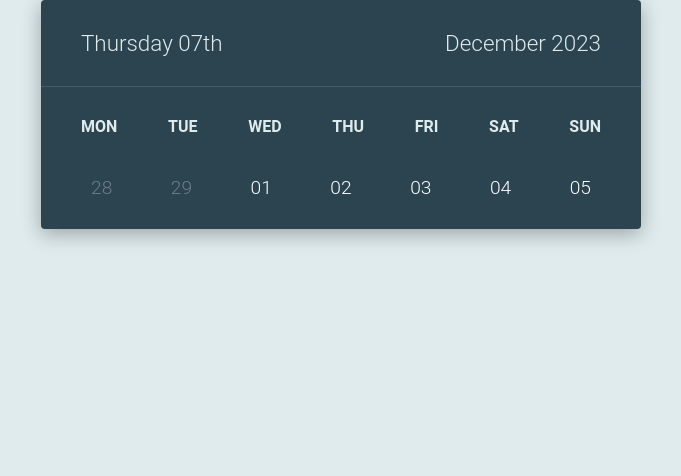
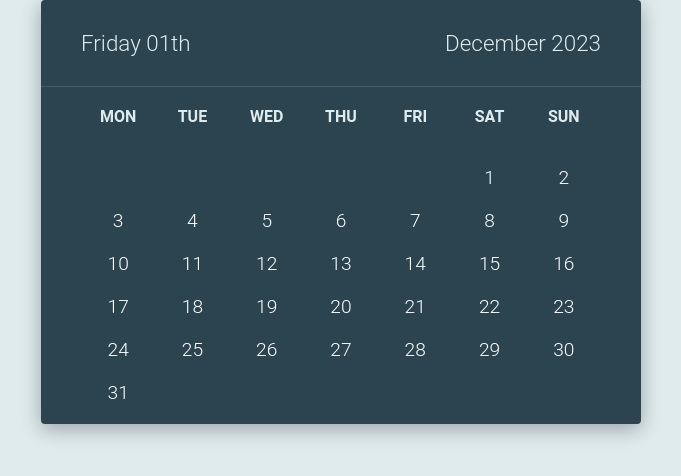
Before and after one commit to NataliaPylypenko/JavaScriptTasks, a plain HTML site: page calendar/index.html in a window 1280 px wide. Shown: the whole page, without its empty margins (299-980 px from the left). Drawn offline with Linux system fonts and the light colour scheme.

Commit message:
refactoring calendar

```diff
--- a/calendar/css/style.css
+++ b/calendar/css/style.css
@@ -56,12 +56,22 @@ body {
 
 /* Current-month */
 
-.week-days {
+.list {
+    display: flex;
+    flex-wrap: wrap;
+    font-weight: 600;
     color: #dfebed;
-    display: flex;
-    justify-content: space-between;
+    padding: 10px 40px;
+}
+.list-item {
+    width: calc(100% / 7);
+    padding: 10px;
+    text-align: center;
+}
+
+.daysOfTheWeek {
     font-weight: 600;
-    padding: 30px 40px;
+    color: #dfebed;
 }
 
 .days {
@@ -71,28 +81,9 @@ body {
 }
 
 .weeks {
-    color: #fff;
-    display: flex;
-    flex-direction: column;
-    padding: 0 40px;
-}
-
-.weeks div {
-    display: flex;
     font-size: 1.2em;
     font-weight: 300;
-    justify-content: space-between;
-    margin-bottom: 20px;
-    width: 100%;
-}
-
-.weeks span {
-    padding: 10px;
-}
-
-.weeks span.last-month,
-.weeks span.next-month {
-    opacity: .3;
+    color: #fff;
 }
 
 .weeks span.active {
@@ -100,8 +91,7 @@ body {
     border-radius: 50%;
 }
 
-.weeks span:not(.last-month):hover,
-.weeks span:not(.next-month):hover {
+.weeks span:hover {
     cursor: pointer;
     font-weight: 600;
 }
--- a/calendar/js/common.js
+++ b/calendar/js/common.js
@@ -1,35 +1,56 @@
 class Calendar {
-    constructor(element) {
+    constructor(element, year, month) {
         this.element = element;
+        this.weekDays = ['Monday', 'Tuesday', 'Wednesday', 'Thursday', 'Friday', 'Saturday', 'Sunday'];
+        this.monthNames = ['January', 'February', 'March', 'April', 'May', 'June', 'July', 'August', 'September', 'October', 'November', 'December'];
+
+        this.year = year || new Date().getFullYear();
+        this.month = month ||  new Date().getMonth();
     }
 
-    generateCalendar(currentDate, daysOfTheWeek) {
+    generateCalendar(year, month) {
+        const date = new Date(year, month);
+
+        const currentDate = {
+            day: this.weekDays[new Date().getDay() === 0 ? 6 : date.getDay() - 1],
+            number: `${this.addZero(date.getDate())}th`,
+        };
+
+        const actualDate = {
+            month: this.monthNames[date.getMonth()],
+            year: date.getFullYear()
+        };
+
+        const countOfDays = new Date(year, (month + 1), 0).getDate();
+        const firstDayOfWeek = new Date(year, month, 1).getDay();
+        const days = new Array(firstDayOfWeek).fill('').concat([...new Array(countOfDays)].map((i, idx) => idx + 1));
+
         return `
             <div class="currentDate">
               <h1>${currentDate.day} ${currentDate.number}</h1>
-          <h1>${currentDate.month} ${currentDate.year}</h1>
+              <h1>${actualDate.month} ${actualDate.year}</h1>
             </div>
 
-        <div class="daysOfTheWeek">
-          <ul class="week-days">${daysOfTheWeek.map(day => `<li>${day}</li>`).join('')}</ul>
+            <div class="daysOfTheWeek list">
+              ${this.daysOfTheWeek().map(day => `<span class="list-item">${day}</span>`).join('')}
             </div>
 
-        <div class="weeks">
-                <div>
-                    <span class="last-month">28</span>
-                    <span class="last-month">29</span>
-                    <span>01</span>
-                    <span>02</span>
-                    <span>03</span>
-                    <span>04</span>
-                    <span>05</span>
-                </div>
+            <div class="weeks list">
+                ${days.map(day =>`<span class="list-item">${day}</span>`).join('')}
             </div>
         `
     }
 
-    render(currentDate, daysOfTheWeek) {
-        this.element.innerHTML = this.generateCalendar(currentDate, daysOfTheWeek);
+    daysOfTheWeek() {
+        return this.weekDays.map(day => day.substr(0, 3).toUpperCase())
+    }
+
+    addZero(num) {
+        return num > 0 && num < 10 ? '0' + num : num;
+    }
+
+    render() {
+        this.element.innerHTML = this.generateCalendar(this.year, this.month);
     }
 }
 
@@ -38,30 +59,10 @@ class DateSelector {}
 class AppController {
     constructor(calendar) {
         this.calendar = calendar;
-        this.weekDays = ['Monday', 'Tuesday', 'Wednesday', 'Thursday', 'Friday', 'Saturday', 'Sunday'];
-        this.month = ['January', 'February', 'March', 'April', 'May', 'June', 'July', 'August', 'September', 'October', 'November', 'December'];
     }
 
     initialize() {
-        this.calendar.render(this.getCurrentDate(), this.daysOfTheWeek());
-    }
-
-    getCurrentDate() {
-        let date = new Date();
-        return {
-            day: this.weekDays[date.getDay() === 0 ? 6 : date.getDay() - 1],
-            number: `${this.addZero(date.getDate())}th`,
-            month: this.month[date.getMonth()],
-            year: date.getFullYear()
-        }
-    }
-
-    addZero(num) {
-        return num > 0 && num < 10 ? '0' + num : num;
-    }
-
-    daysOfTheWeek() {
-        return this.weekDays.map(day => day.substr(0, 3).toUpperCase())
+        this.calendar.render();
     }
 }
 
```
Lines whose indentation alone changed are shown as unchanged.
